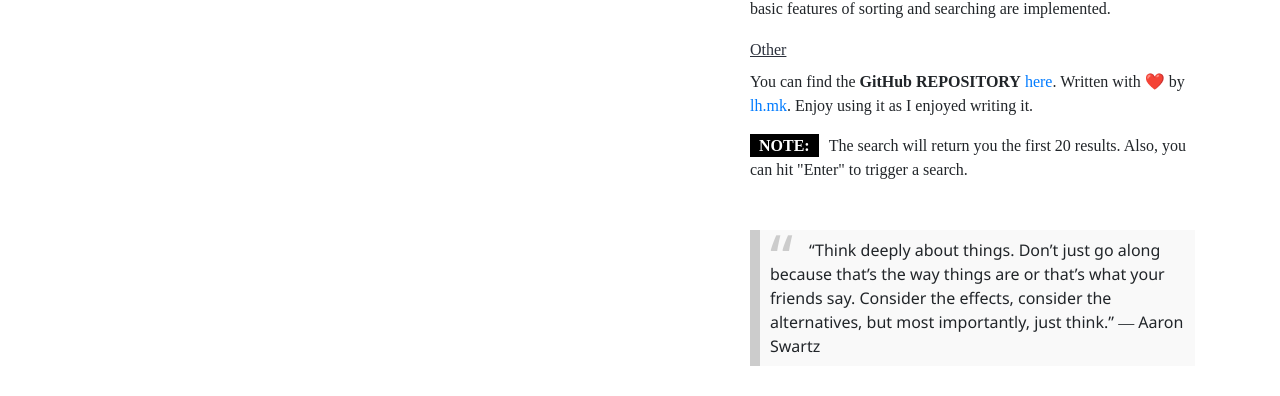
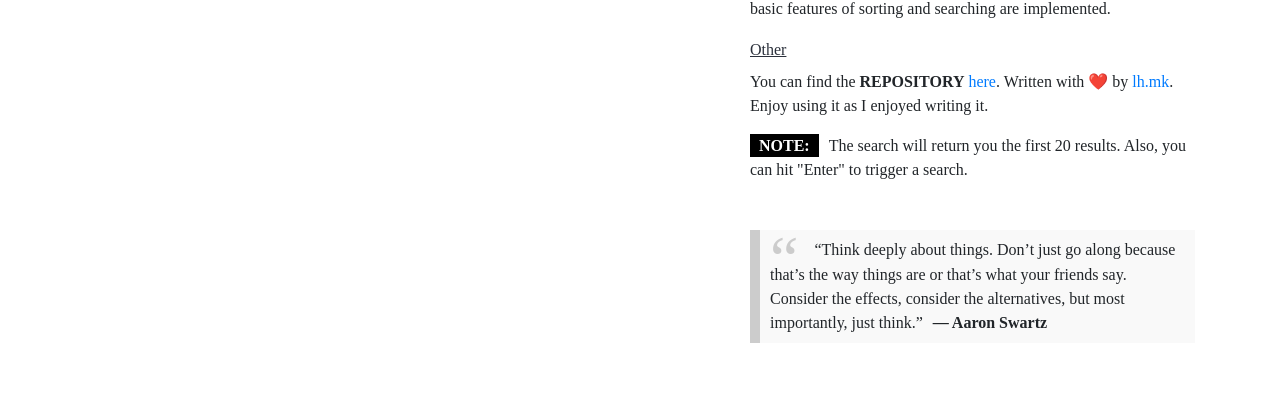
Before and after one commit to lubeskih/project-euler-watcher, a React (Create React App) app: page / in a window 1280 px wide. Shown: the part 440-836 px from the top of the page. Built offline with nearby package versions, Linux system fonts and the light colour scheme; no server answers.

Commit message:
improve block quote, add favicon

```diff
--- a/src/Main.tsx
+++ b/src/Main.tsx
@@ -55,7 +55,7 @@ class Main extends Component<{}, {}> {
             <h6>Other</h6>
             <div className="other"></div>
             <p>
-              You can find the <strong>GitHub REPOSITORY</strong>{" "}
+              You can find the <strong>REPOSITORY</strong>{" "}
               <a
                 target="_blank"
                 rel="noopener noreferrer"
@@ -74,10 +74,13 @@ class Main extends Component<{}, {}> {
               first 20 results. Also, you can hit "Enter" to trigger a search.
             </p>
             <blockquote className="mt-5">
-              “Think deeply about things. Don’t just go along because that’s the
-              way things are or that’s what your friends say. Consider the
-              effects, consider the alternatives, but most importantly, just
-              think.” ― Aaron Swartz
+              <p>
+                “Think deeply about things. Don’t just go along because that’s
+                the way things are or that’s what your friends say. Consider the
+                effects, consider the alternatives, but most importantly, just
+                think.”
+              </p>
+              <span className="author">― Aaron Swartz</span>
             </blockquote>
           </div>
         </div>
--- a/src/main.css
+++ b/src/main.css
@@ -1,5 +1,3 @@
-@import url("https://fonts.googleapis.com/css?family=Noto+Sans&display=swap");
-
 h6 {
   font-family: "Ubuntu Mono";
   color: #2b303b;
@@ -36,7 +34,7 @@ p {
 }
 
 blockquote {
-  font-family: "Noto Sans";
+  font-family: "Ubuntu Mono";
   background: #f9f9f9;
   border-left: 10px solid #ccc;
   margin: 1.5em 10px;
@@ -76,5 +74,6 @@ blockquote p {
 }
 
 .author {
-  float: right;
+  font-weight: bold;
+  margin-left: 10px;
 }
```
Also changed, not shown: 1 other file (tests, documents, lock files or other folders).
